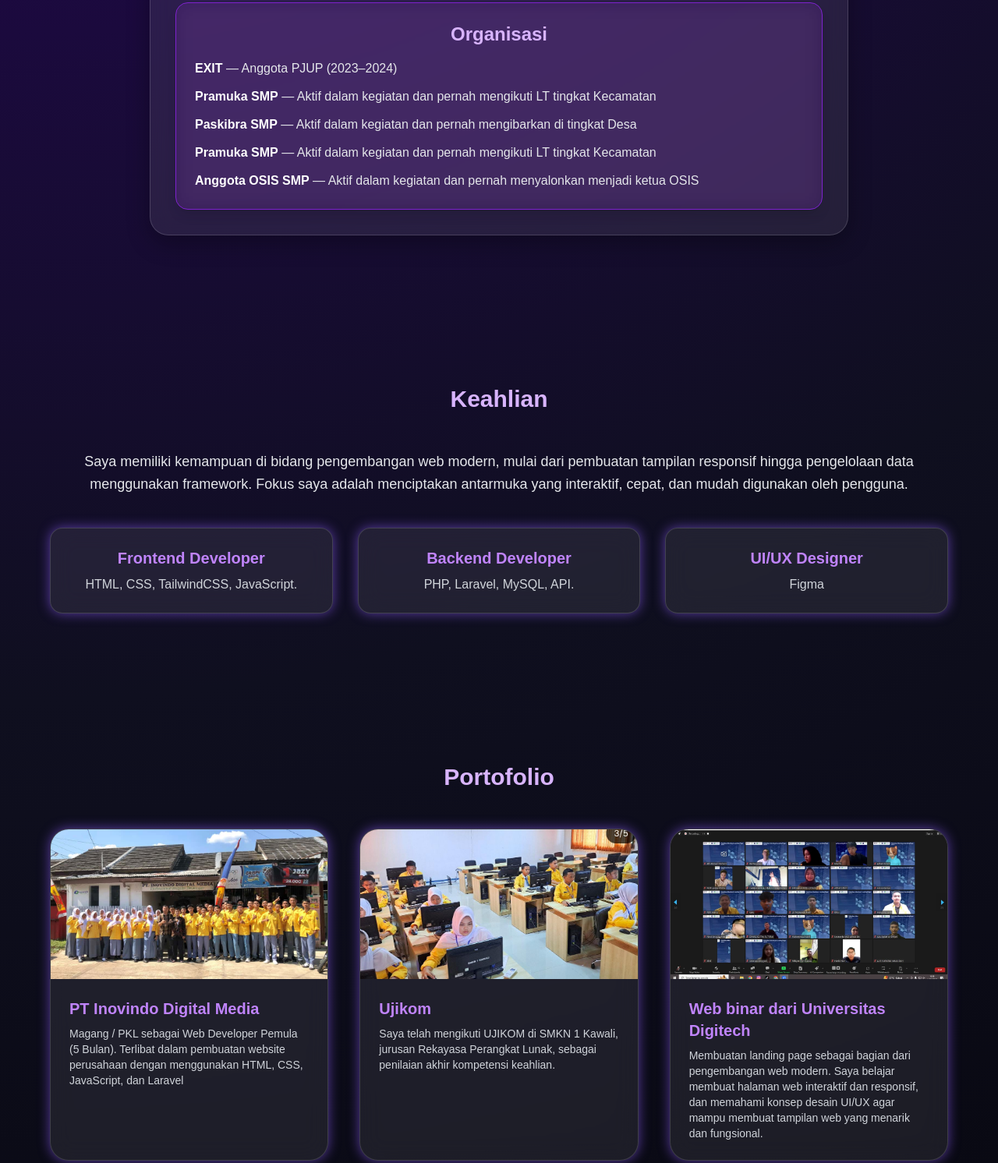
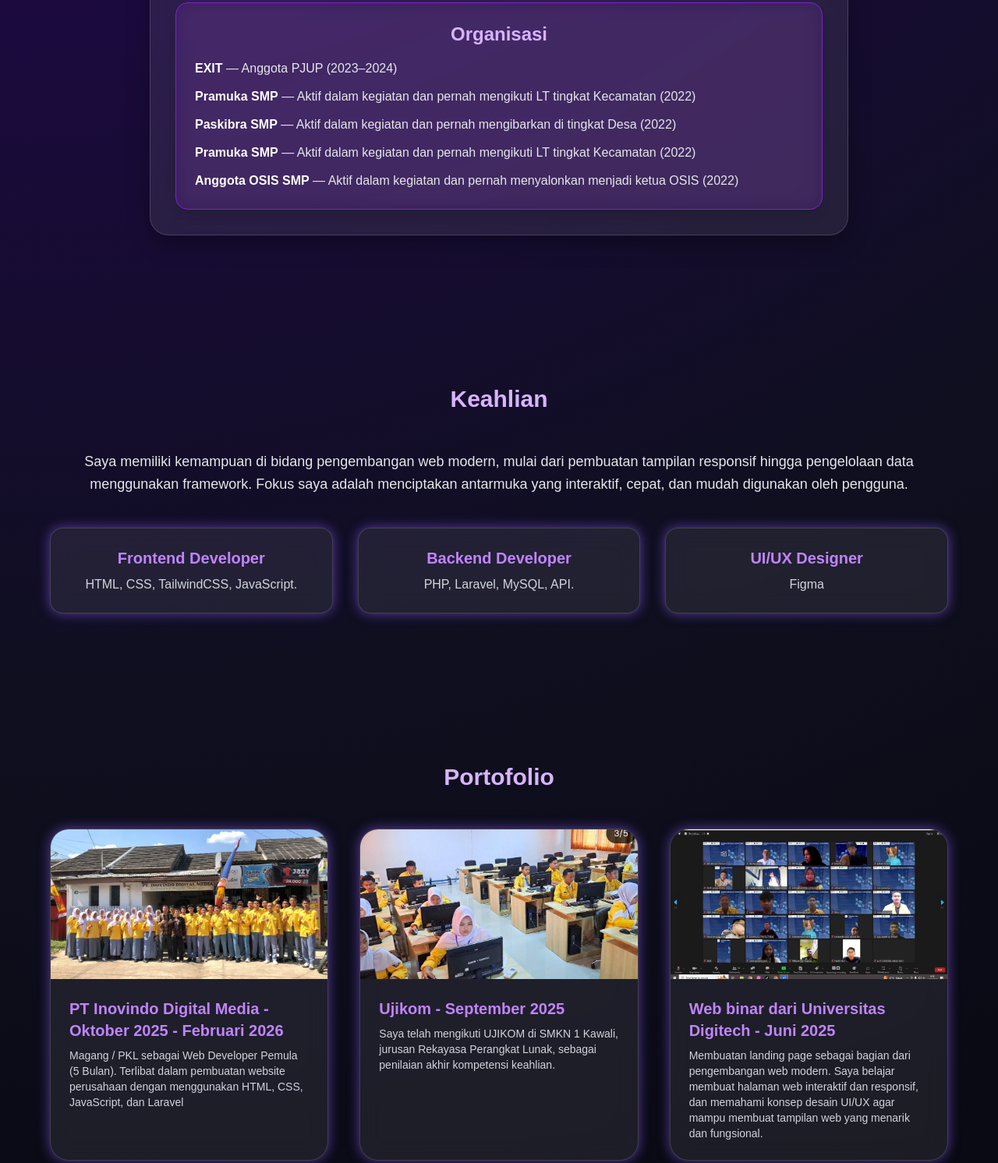
Before and after one commit to indraaa25/Portofolio-Indra, a plain HTML site: page index.html in a window 1280 px wide. Shown: the part 1316-2808 px from the top of the page at 78% size. Drawn offline with nearby package versions, Linux system fonts and the light colour scheme.

Commit message:
index.html

```diff
--- a/index.html
+++ b/index.html
@@ -78,7 +78,7 @@
         <h2 class="text-3xl font-bold text-purple-300 mb-8">Tentang Saya</h2>
         <div class="glass p-8 rounded-3xl">
             <p class="text-gray-200 leading-relaxed text-base md:text-lg">
-                Saya Indra Maulana siswa SMKN 1 KAWALI dengan memiliki minat dalam pengembangan perangkat lunak. Saya selalu bersemangat untuk belajar hal baru, beradaptasi dengan hal terbaru, dan bekerja sama dalam tim untuk mencapai hasil terbaik.
+                Saya Indra Maulana seorang individu yang memiliki minat dalam pengembangan perangkat lunak. Saya selalu bersemangat untuk belajar hal baru, beradaptasi dengan hal terbaru, dan bekerja sama dalam tim untuk mencapai hasil terbaik.
             </p>
             <div class="mt-10 bg-purple-900/30 backdrop-blur-md p-6 rounded-2xl shadow-lg border border-purple-700">
                 <h3 class="text-2xl font-semibold text-purple-300 mb-4">Pendidikan</h3>
@@ -97,10 +97,10 @@
                     <h3 class="text-2xl font-semibold text-purple-300 mb-4 text-center">Organisasi</h3>
                     <ul class="space-y-3 text-gray-200">
                         <li><span class="font-semibold text-white">EXIT</span> — Anggota PJUP (2023–2024)</li>
-                        <li><span class="font-semibold text-white">Pramuka SMP</span> — Aktif dalam kegiatan dan pernah mengikuti LT tingkat Kecamatan</li>
-                        <li><span class="font-semibold text-white">Paskibra SMP</span> — Aktif dalam kegiatan dan pernah mengibarkan di tingkat Desa</li>
-                        <li><span class="font-semibold text-white">Pramuka SMP</span> — Aktif dalam kegiatan dan pernah mengikuti LT tingkat Kecamatan</li>
-                        <li><span class="font-semibold text-white">Anggota OSIS SMP</span> — Aktif dalam kegiatan dan pernah menyalonkan menjadi ketua OSIS</li>
+                        <li><span class="font-semibold text-white">Pramuka SMP</span> — Aktif dalam kegiatan dan pernah mengikuti LT tingkat Kecamatan (2022)</li>
+                        <li><span class="font-semibold text-white">Paskibra SMP</span> — Aktif dalam kegiatan dan pernah mengibarkan di tingkat Desa (2022)</li>
+                        <li><span class="font-semibold text-white">Pramuka SMP</span> — Aktif dalam kegiatan dan pernah mengikuti LT tingkat Kecamatan (2022)</li>
+                        <li><span class="font-semibold text-white">Anggota OSIS SMP</span> — Aktif dalam kegiatan dan pernah menyalonkan menjadi ketua OSIS (2022)</li>
                     </ul>
                 </div>
             </div>
@@ -141,7 +141,7 @@
                 <div class="glass rounded-3xl overflow-hidden hover:scale-105 transform transition glow">
                     <img src="images/3.jpeg" class="w-full h-48 object-cover">
                     <div class="p-6 text-left">
-                        <h3 class="text-xl font-semibold text-purple-400">PT Inovindo Digital Media</h3>
+                        <h3 class="text-xl font-semibold text-purple-400">PT Inovindo Digital Media - Oktober 2025 - Februari 2026</h3>
                         <p class="text-gray-300 mt-2 text-sm">Magang / PKL sebagai Web Developer Pemula (5 Bulan).
                         Terlibat dalam pembuatan website perusahaan dengan menggunakan HTML, CSS, JavaScript, dan Laravel</p>
                     </div>
@@ -149,28 +149,28 @@
                 <div class="glass rounded-3xl overflow-hidden hover:scale-105 transform transition glow">
                     <img src="images/5.jpg" class="w-full h-48 object-cover">
                     <div class="p-6 text-left">
-                        <h3 class="text-xl font-semibold text-purple-400">Ujikom</h3>
+                        <h3 class="text-xl font-semibold text-purple-400">Ujikom - September 2025</h3>
                         <p class="text-gray-300 mt-2 text-sm">Saya telah mengikuti UJIKOM di SMKN 1 Kawali, jurusan Rekayasa Perangkat Lunak, sebagai penilaian akhir kompetensi keahlian.</p>
                     </div>
                 </div>
                 <div class="glass rounded-3xl overflow-hidden hover:scale-105 transform transition glow">
                     <img src="images/2.jpeg" class="w-full h-48 object-cover">
                     <div class="p-6 text-left">
-                        <h3 class="text-xl font-semibold text-purple-400">Web binar dari Universitas Digitech</h3>
+                        <h3 class="text-xl font-semibold text-purple-400">Web binar dari Universitas Digitech - Juni 2025</h3>
                         <p class="text-gray-300 mt-2 text-sm">Membuatan landing page sebagai bagian dari pengembangan web modern. Saya belajar membuat halaman web interaktif dan responsif, dan memahami konsep desain UI/UX agar mampu membuat tampilan web yang menarik dan fungsional.</p>
                     </div>
                 </div>
                 <div class="glass rounded-3xl overflow-hidden hover:scale-105 transform transition glow">
                     <img src="images/1.jpeg" class="w-full h-48 object-cover">
                     <div class="p-6 text-left">
-                        <h3 class="text-xl font-semibold text-purple-400">PT Fath Force</h3>
+                        <h3 class="text-xl font-semibold text-purple-400">PT Fath Force - Agustus 2025</h3>
                         <p class="text-gray-300 mt-2 text-sm">Perusahaan ini mengembangkan aplikasi web absensi yang berfungsi untuk mencatat dan memantau kehadiran karyawan secara efisien. Dalam proses pengembangannya, tim menggunakan metode pengembangan perangkat lunak berbasis web.</p>
                     </div>
                 </div>
                 <div class="glass rounded-3xl overflow-hidden hover:scale-105 transform transition glow">
                     <img src="images/4.jpg" class="w-full h-48 object-cover">
                     <div class="p-6 text-left">
-                        <h3 class="text-xl font-semibold text-purple-400">PT Cikara Studio</h3>
+                        <h3 class="text-xl font-semibold text-purple-400">PT Cikara Studio - November 2023</h3>
                         <p class="text-gray-300 mt-2 text-sm">Belajar dan berlatih di bidang Game Development (2D Game).
                         Mempelajari dasar-dasar pembuatan game 2D menggunakan engine seperti Unity, serta memahami konsep logika permainan, animasi, dan desain interaktif.</p>
                     </div>
```
